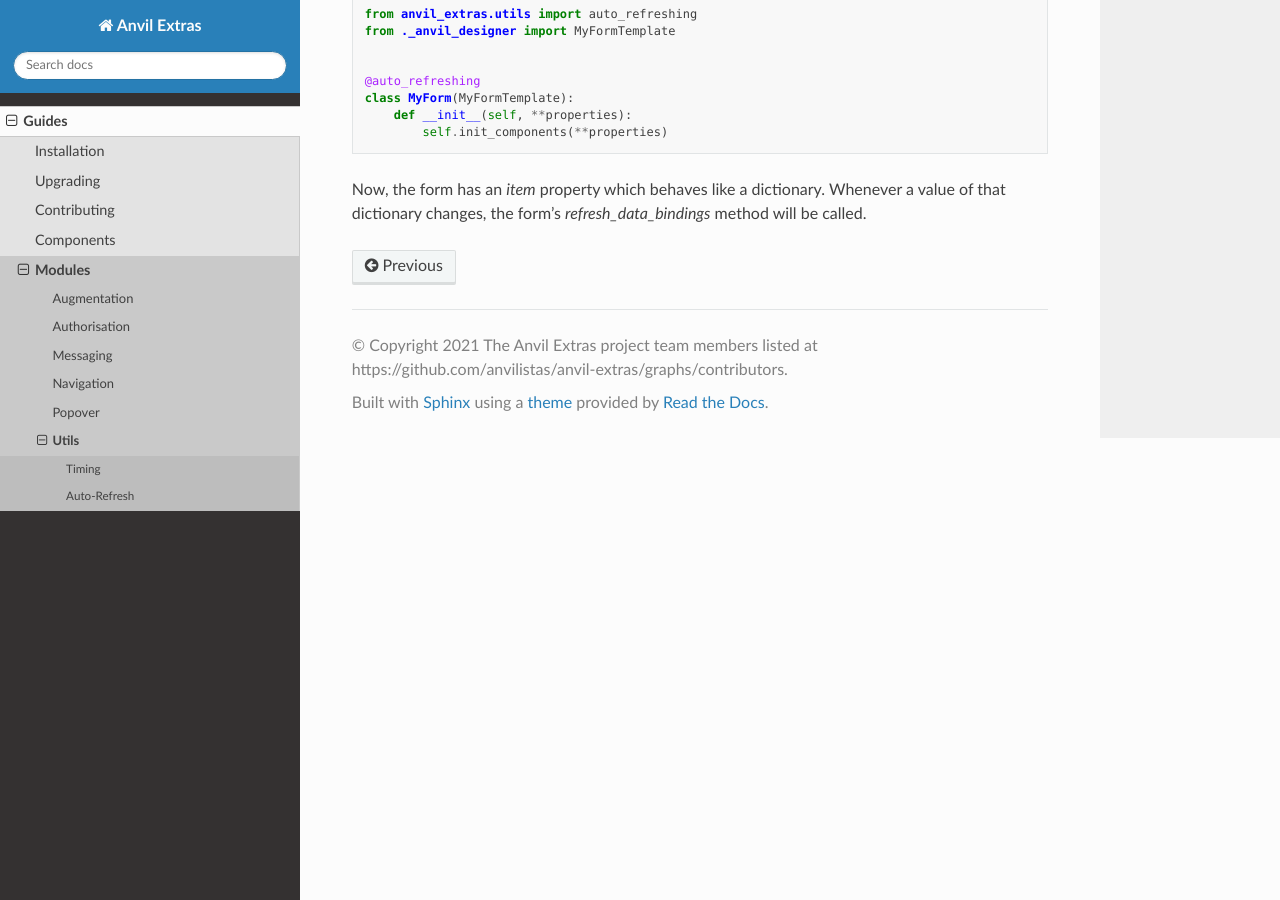
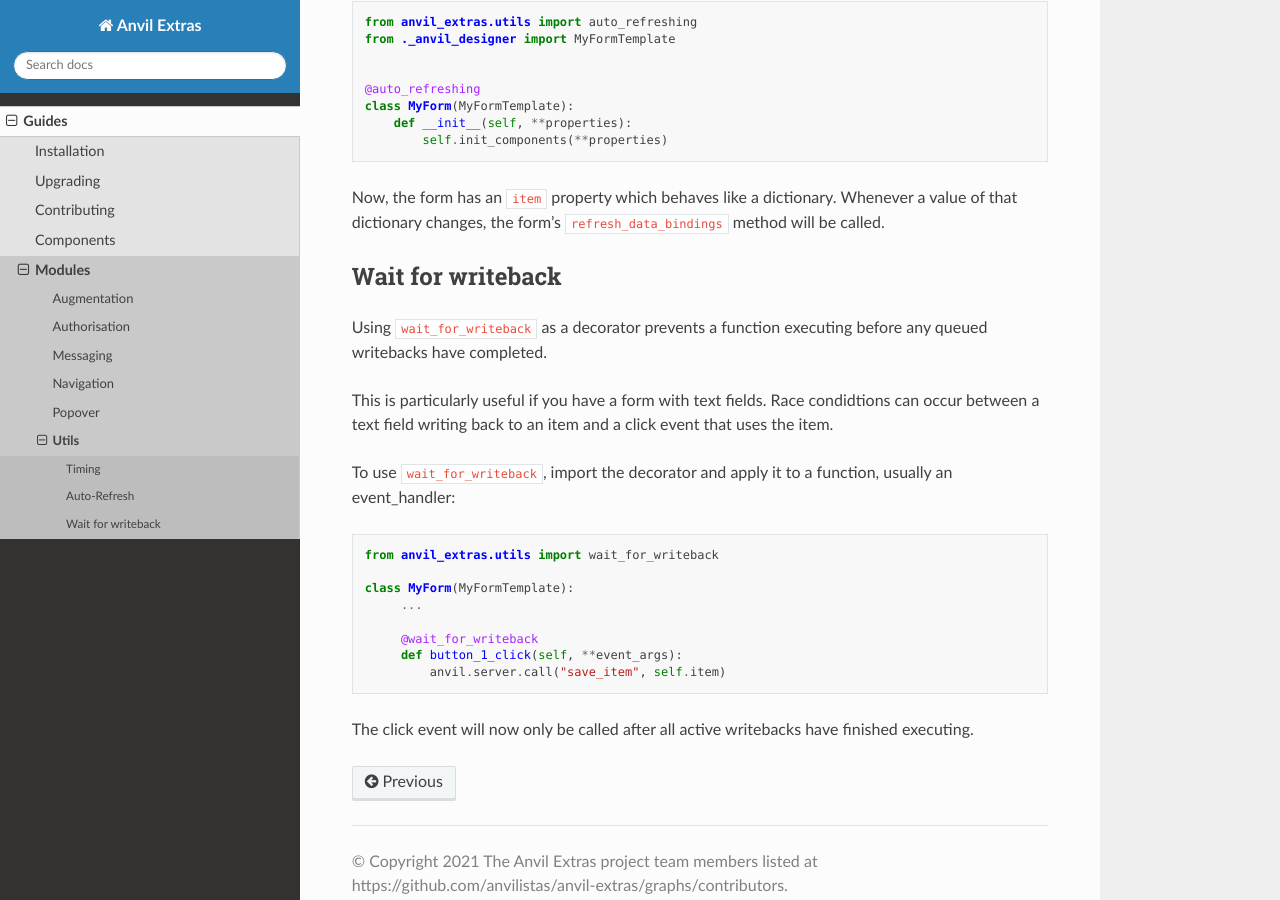
Before and after one commit to anvilistas/anvil-extras, a Sphinx documentation site: the page built from docs/guides/modules/utils.rst, in a window 1280 px wide and 900 px high, scrolled down 1587 px. Built offline with Sphinx 7.4.7 and the Read the Docs theme 2.0.0, drawn with Linux system fonts in a browser that asks for light colours.

Commit message:
Add some docs

```diff
--- a/docs/guides/modules/utils.rst
+++ b/docs/guides/modules/utils.rst
@@ -8,7 +8,7 @@ There are client and server side decorators which you can use to show that a fun
 
 Client Code
 ^^^^^^^^^^^
-Import the `timed` decorator and apply it to a function:
+Import the ``timed`` decorator and apply it to a function:
 
 .. code-block:: python
 
@@ -22,7 +22,7 @@ When the decorated function is called, you will see messages in the IDE console
 
 Server Code
 ^^^^^^^^^^^
-Import the `timed` decorator and apply it to a function:
+Import the ``timed`` decorator and apply it to a function:
 
 .. code-block:: python
 
@@ -35,7 +35,7 @@ Import the `timed` decorator and apply it to a function:
    def target_function(args, **kwargs):
        print("hello world")
 
-On the server side, the decorator takes a `logging.Logger` instance as one of its optional arguments. The default instance will log to stdout, so that messages will appear in your app's logs and in the IDE console. You can, however, create your own logger and pass that instead if you need more sophisticated behaviour:
+On the server side, the decorator takes a ``logging.Logger`` instance as one of its optional arguments. The default instance will log to stdout, so that messages will appear in your app's logs and in the IDE console. You can, however, create your own logger and pass that instead if you need more sophisticated behaviour:
 
 .. code-block:: python
 
@@ -50,13 +50,13 @@ On the server side, the decorator takes a `logging.Logger` instance as one of it
    def target_function(args, **kwargs):
        ...
 
-The decorator also takes an optional `level` argument which must be one of the standard levels from the logging module. When no argument is passed, the default level is `logging.INFO`.
+The decorator also takes an optional ``level`` argument which must be one of the standard levels from the logging module. When no argument is passed, the default level is ``logging.INFO``.
 
 Auto-Refresh
 ------------
-Whenever you set a form's `item` attribute, the form's `refresh_data_bindings` method is called automatically.
+Whenever you set a form's ``item`` attribute, the form's ``refresh_data_bindings`` method is called automatically.
 
-The `utils` module includes a decorator you can add to a form's class so that `refresh_data_bindings` is called whenever `item` changes at all.
+The ``utils`` module includes a decorator you can add to a form's class so that ``refresh_data_bindings`` is called whenever ``item`` changes at all.
 
 To use it, import the decorator and apply it to the class for a form:
 
@@ -71,4 +71,27 @@ To use it, import the decorator and apply it to the class for a form:
        def __init__(self, **properties):
            self.init_components(**properties)
 
-Now, the form has an `item` property which behaves like a dictionary. Whenever a value of that dictionary changes, the form's `refresh_data_bindings` method will be called.
+Now, the form has an ``item`` property which behaves like a dictionary. Whenever a value of that dictionary changes, the form's ``refresh_data_bindings`` method will be called.
+
+
+Wait for writeback
+------------
+Using ``wait_for_writeback`` as a decorator prevents a function executing before any queued writebacks have completed.
+
+This is particularly useful if you have a form with text fields. Race condidtions can occur between a text field writing back to an item and a click event that uses the item.
+
+To use ``wait_for_writeback``, import the decorator and apply it to a function, usually an event_handler:
+
+.. code-block:: python
+
+   from anvil_extras.utils import wait_for_writeback
+
+   class MyForm(MyFormTemplate):
+        ...
+
+        @wait_for_writeback
+        def button_1_click(self, **event_args):
+            anvil.server.call("save_item", self.item)
+
+
+The click event will now only be called after all active writebacks have finished executing.
```
